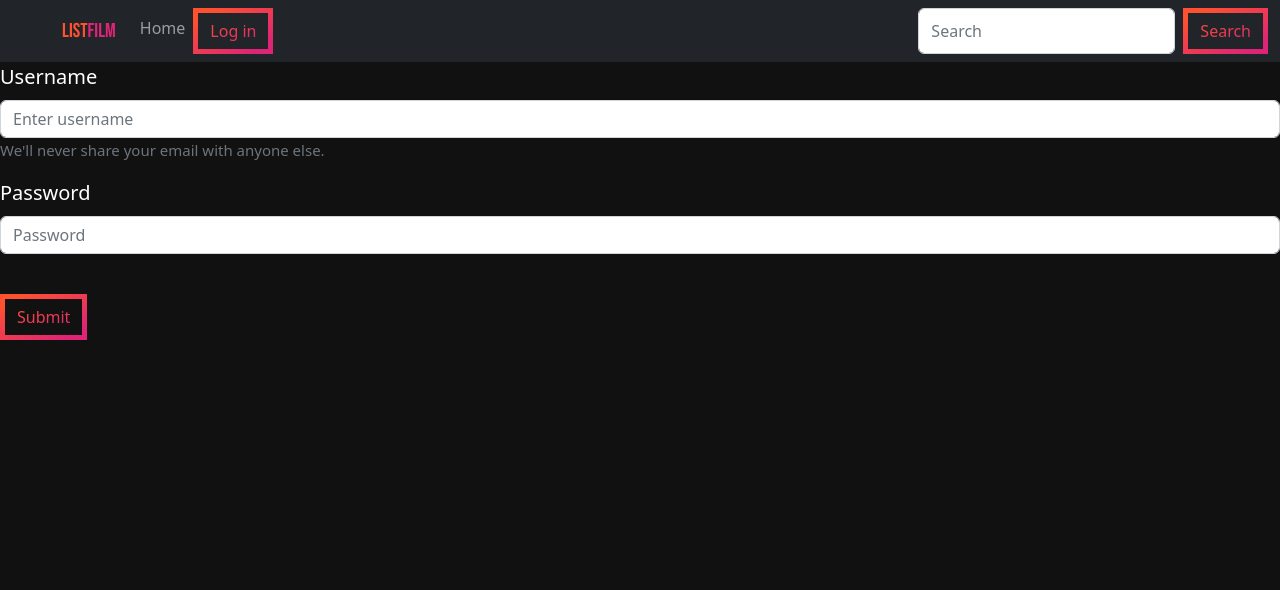
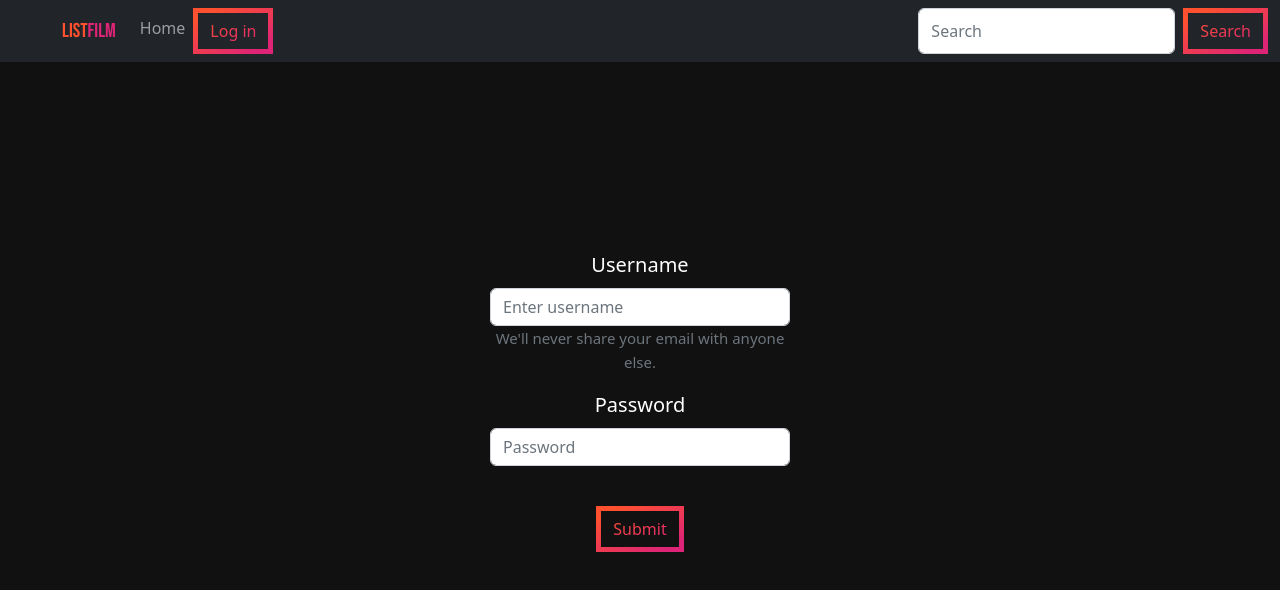
Before and after one commit to totocungtongo/Listfilm, a React (Create React App) app: page /login in a window 1280 px wide. Shown: the top 590 px of the page. Built offline with nearby package versions, Linux system fonts and the light colour scheme; a web font is replaced by a local one.

Commit message:
add design  to login page and edit navbar

```diff
--- a/src/Login.css
+++ b/src/Login.css
@@ -0,0 +1,10 @@
+.form{
+    text-align: center;
+    position: fixed;
+    top: 50%;
+    left: 50%;
+    -webkit-transform: translate(-50%, -50%);
+    transform: translate(-50%, -50%);
+      width: 300px;
+    height: 300px;
+}
--- a/src/Login.jsx
+++ b/src/Login.jsx
@@ -63,7 +63,7 @@ function Login() {
   return (
     <>
       <Navbars />
-      <Form onSubmit={formik.handleSubmit}>
+      <Form onSubmit={formik.handleSubmit} className="form">
         <Form.Group className="mb-3">
           <Form.Label
             style={{ color: "white", fontSize: 20 }}
@@ -109,7 +109,7 @@ function Login() {
           />
         </Form.Group>
         {formik.touched.password && formik.errors.password ? (
-          <div>{formik.errors.password}</div>
+          <div style={{ color: "red" }}>{formik.errors.password}</div>
         ) : null}
         <br />
         <Button variant="primary" type="submit">
--- a/src/navbar.jsx
+++ b/src/navbar.jsx
@@ -5,7 +5,6 @@ import Nav from "react-bootstrap/Nav";
 import Navbar from "react-bootstrap/Navbar";
 import axios from "axios";
 // import React, { useState, useEffect } from "react";
-
 
 function Navbars() {
   const isLoggedIn = Boolean(localStorage.getItem("session"));
@@ -23,7 +22,7 @@ function Navbars() {
       .then((res) => {
         console.log(res);
         localStorage.clear();
-       window.location.assign("/profile");
+        window.location.assign("/");
       });
   };
   if (isLoggedIn) {
@@ -42,8 +41,10 @@ function Navbars() {
                 style={{ maxHeight: "100px" }}
                 navbarScroll
               >
-                <Nav.Link href="/profile">Home</Nav.Link>
-                <Nav.Link href="/profile">{usernames}</Nav.Link>
+                <Nav.Link href="/">Home</Nav.Link>
+                <Nav.Link href="/" disabled style={{ color: "white" }}>
+                  {usernames}
+                </Nav.Link>
                 <Button variant="outline-success" onClick={handleLogout}>
                   Log out
                 </Button>
@@ -78,7 +79,7 @@ function Navbars() {
                 style={{ maxHeight: "100px" }}
                 navbarScroll
               >
-                <Nav.Link href="/profile">Home</Nav.Link>
+                <Nav.Link href="/">Home</Nav.Link>
                 <Button variant="outline-success" href="./login">
                   Log in
                 </Button>
@@ -98,7 +99,6 @@ function Navbars() {
       </>
     );
   }
-
 }
 
 export default Navbars;
```
Lines whose indentation alone changed are shown as unchanged.
